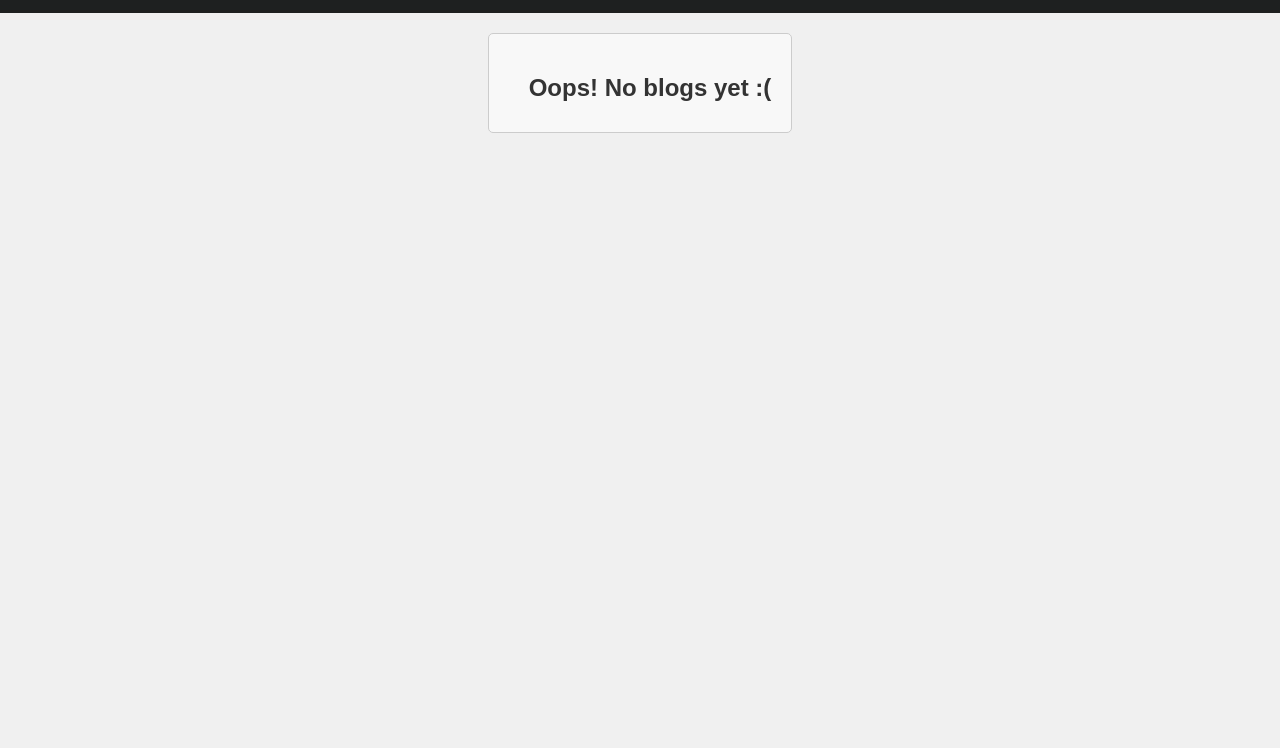
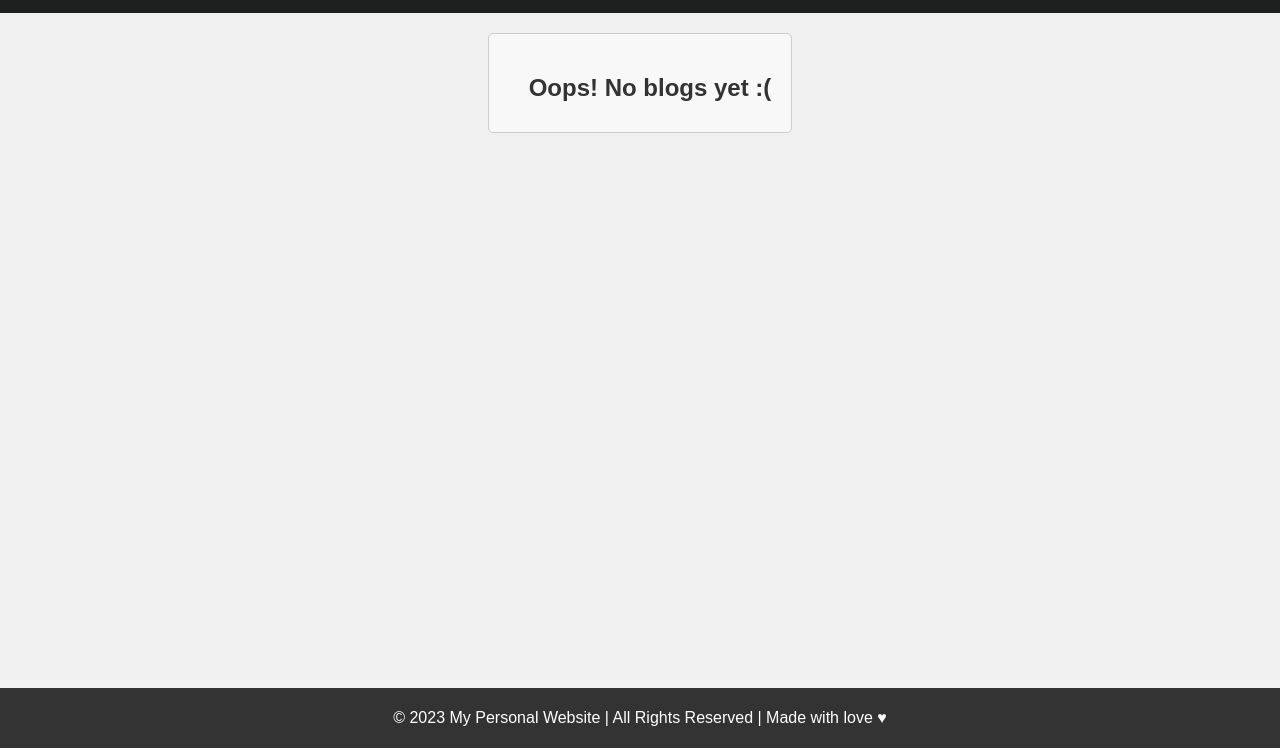
Before and after one commit to dhvani427/dhvani427.github.io, a plain HTML site: page blog.html in a window 1280 px wide. Shown: the part 52-800 px from the top of the page. Drawn offline with Linux system fonts and the light colour scheme.

Commit message:
everything

```diff
--- a/blog.html
+++ b/blog.html
@@ -78,7 +78,9 @@
         <strong><h2>Oops! No blogs yet :(</h2></strong>
 
 
-
       </div>
     </div>
+    <div class="footer">
+        <footer>© 2023 My Personal Website | All Rights Reserved | Made with love ♥</footer>
+    </div>
 </main>
```
